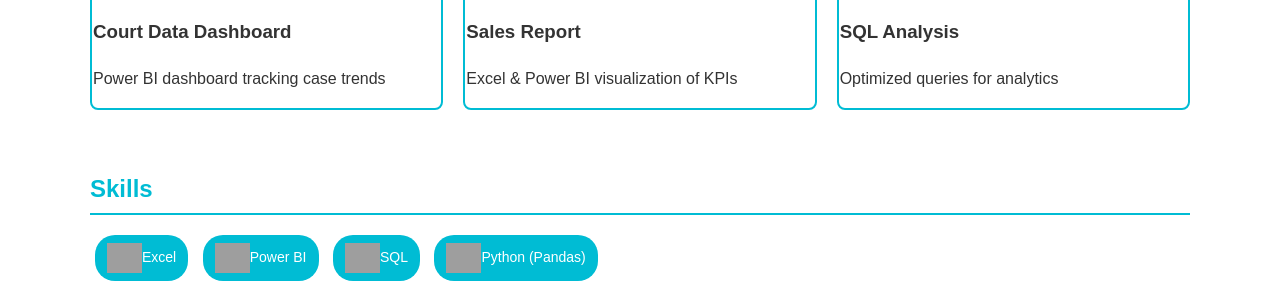
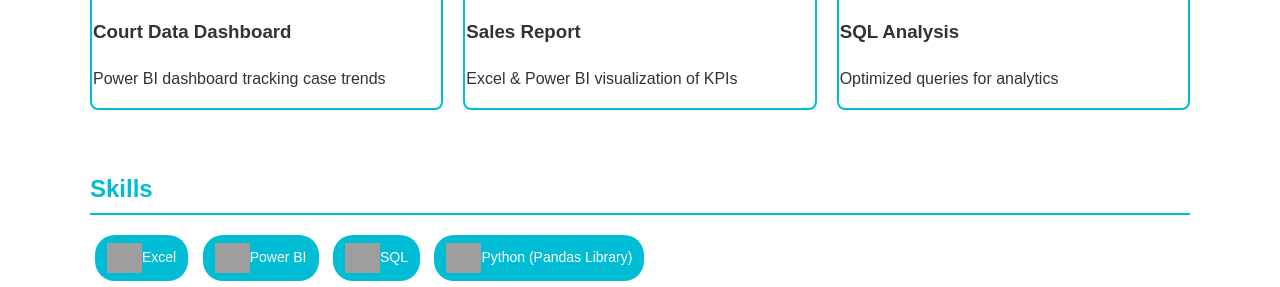
Before and after one commit to Ckperam/data-analyst-portfolio, a plain HTML site: page index.html in a window 1280 px wide. Shown: the part 665-952 px from the top of the page. Drawn offline with Linux system fonts and the light colour scheme; grey boxes are pictures that could not be loaded.

Commit message:
Update index.html

```diff
--- a/index.html
+++ b/index.html
@@ -87,7 +87,7 @@
         <span><img src="https://www.freepnglogos.com/uploads/excel-png-logo/excel-tables-png-logo-27.png"alt="logo">Excel</span>
         <span><img src="https://logos-world.net/wp-content/uploads/2022/02/Microsoft-Power-BI-Symbol.png"alt="logo">Power BI</span>
         <span><img src="https://images.seeklogo.com/logo-png/43/2/azure-sql-logo-png_seeklogo-434048.png"alt="logo">SQL</span>
-        <span><img src="https://pandas.pydata.org/static/img/pandas_mark.svg" alt="logo">Python (Pandas)</span>
+        <span><img src="https://pandas.pydata.org/static/img/pandas_mark.svg" alt="logo">Python (Pandas Library)</span>
       </div>
     </section>
 
@@ -128,4 +128,5 @@
     }
   </script>
 </body>
+
 </html>
```
